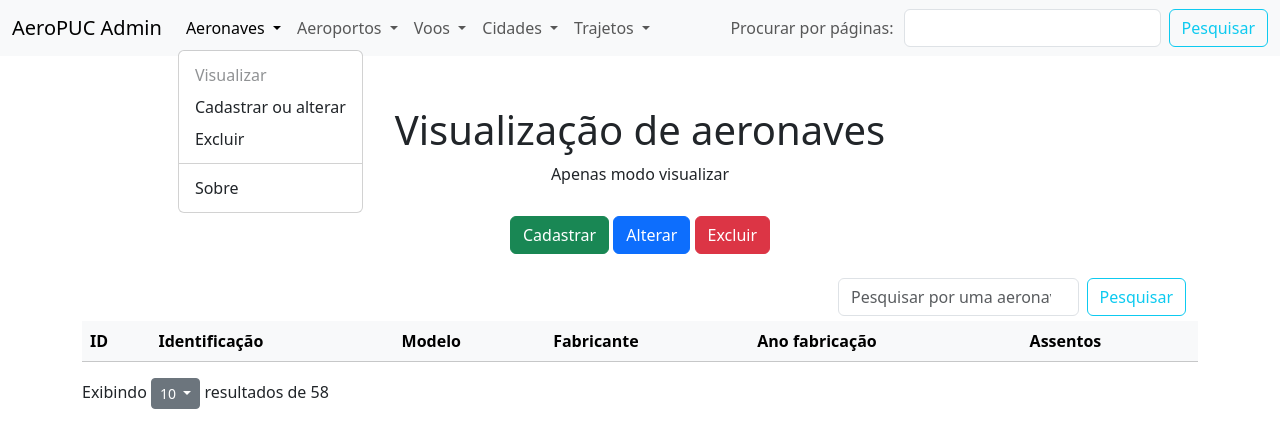
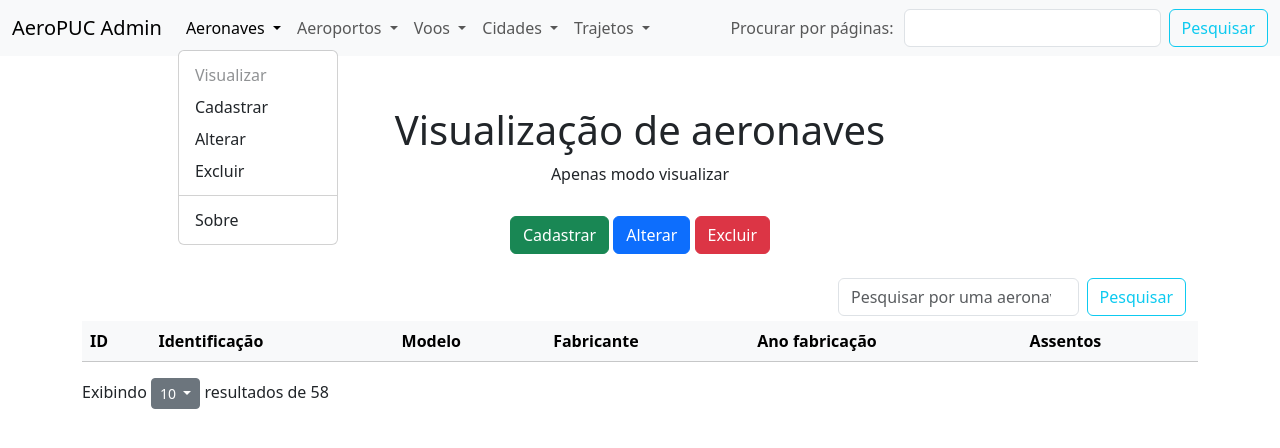
Before and after one commit to leogianfagna/AeroPuc, a website: page src/paginas/admin/main/aeronaves.html in a window 1280 px wide. Both pictures are taken after a click on the button "Aeronaves". Drawn offline with nearby package versions, Linux system fonts and the light colour scheme; no server answers.

Commit message:
nav bar atualizada

```diff
--- a/src/paginas/admin/main/aeronaves.html
+++ b/src/paginas/admin/main/aeronaves.html
@@ -25,7 +25,8 @@
                         </a>
                         <ul class="dropdown-menu">
                             <li><a class="dropdown-item disabled" aria-disabled="true">Visualizar</a></li>
-                            <li><a class="dropdown-item" href="/src/paginas/admin/alterar/aeronaves.html">Cadastrar ou alterar</a></li>
+                            <li><a class="dropdown-item" href="/src/paginas/admin/cadastrar/aeronaves.html">Cadastrar</a></li>
+                            <li><a class="dropdown-item" href="/src/paginas/admin/alterar/aeronaves.html">Alterar</a></li>
                             <li><a class="dropdown-item" href="/src/paginas/admin/excluir/aeronaves.html">Excluir</a></li>
                             <li><hr class="dropdown-divider"></li>
                             <li><a class="dropdown-item" href="#">Sobre</a></li>
@@ -38,7 +39,8 @@
                         </a>
                         <ul class="dropdown-menu">
                             <li><a class="dropdown-item" href="/src/paginas/admin/main/aeroportos.html">Visualizar</a></li>
-                            <li><a class="dropdown-item" href="/src/paginas/admin/alterar/aeroportos.html">Cadastrar ou alterar</a></li>
+                            <li><a class="dropdown-item" href="/src/paginas/admin/cadastrar/aeroportos.html">Cadastrar</a></li>
+                            <li><a class="dropdown-item" href="/src/paginas/admin/alterar/aeroportos.html">Alterar</a></li>
                             <li><a class="dropdown-item" href="/src/paginas/admin/excluir/aeroportos.html">Excluir</a></li>
                             <li><hr class="dropdown-divider"></li>
                             <li><a class="dropdown-item" href="#">Sobre</a></li>
@@ -51,7 +53,8 @@
                         </a>
                         <ul class="dropdown-menu">
                             <li><a class="dropdown-item" href="/src/paginas/admin/main/voos.html">Visualizar</a></li>
-                            <li><a class="dropdown-item" href="/src/paginas/admin/alterar/voos.html">Cadastrar ou alterar</a></li>
+                            <li><a class="dropdown-item" href="/src/paginas/admin/cadastrar/voos.html">Cadastrar</a></li>
+                            <li><a class="dropdown-item" href="/src/paginas/admin/alterar/voos.html">Alterar</a></li>
                             <li><a class="dropdown-item" href="/src/paginas/admin/excluir/voos.html">Excluir</a></li>
                             <li><hr class="dropdown-divider"></li>
                             <li><a class="dropdown-item" href="#">Sobre</a></li>
@@ -76,7 +79,8 @@
                         </a>
                         <ul class="dropdown-menu">
                             <li><a class="dropdown-item" href="/src/paginas/admin/main/trajetos.html">Visualizar</a></li>
-                            <li><a class="dropdown-item" href="/src/paginas/admin/alterar/trajetos.html">Cadastrar ou alterar</a></li>
+                            <li><a class="dropdown-item" href="/src/paginas/admin/cadastrar/trajetos.html">Cadastrar</a></li>
+                            <li><a class="dropdown-item" href="/src/paginas/admin/alterar/trajetos.html">Alterar</a></li>
                             <li><a class="dropdown-item" href="/src/paginas/admin/excluir/trajetos.html">Excluir</a></li>
                             <li><hr class="dropdown-divider"></li>
                             <li><a class="dropdown-item" href="#">Sobre</a></li>
```
Also changed, not shown: src/paginas/admin/main/aeroportos.html (+8 -4 lines), src/paginas/admin/main/cidades.html (+8 -4 lines), src/paginas/admin/main/trajetos.html (+8 -4 lines), src/paginas/admin/main/voos.html (+8 -4 lines).
